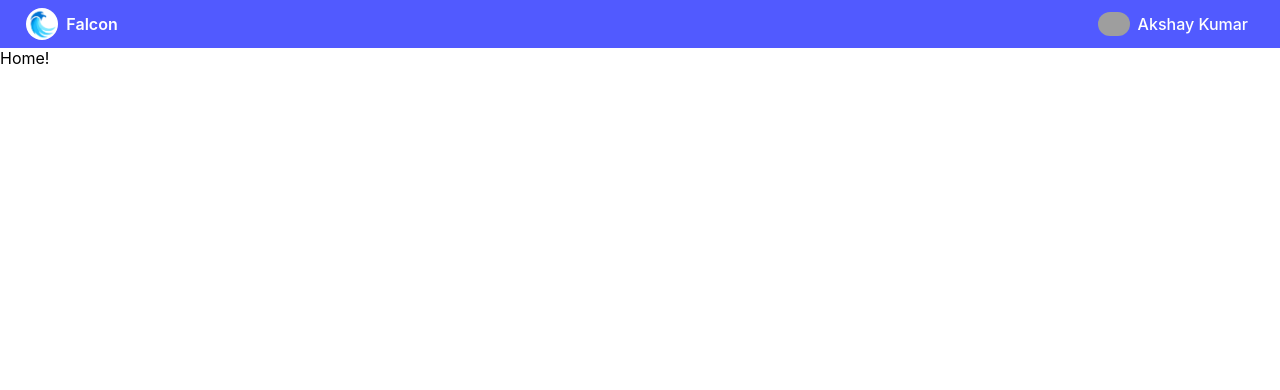
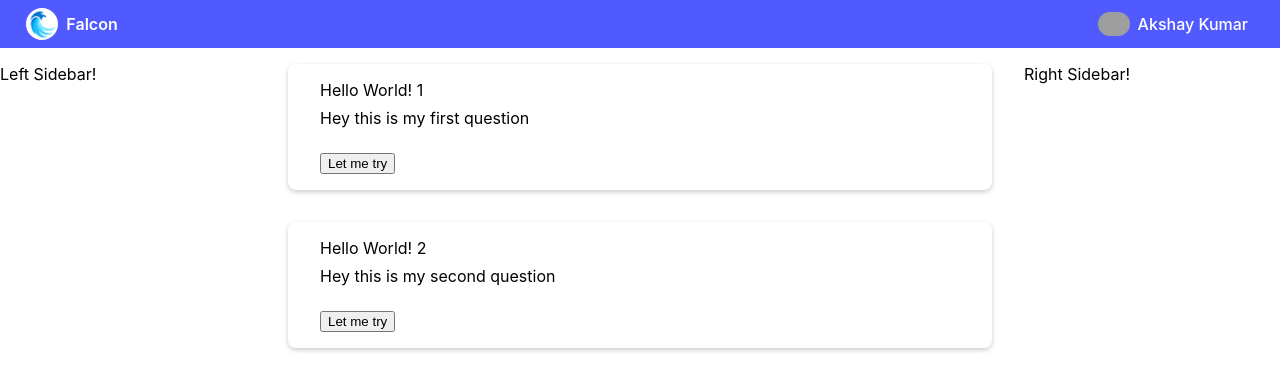
Before and after one commit to yogesh-aggarwal/falcon-qna, a React (Create React App) app: page / in a window 1280 px wide. Shown: the top 390 px of the page. Built offline with nearby package versions, Linux system fonts and the light colour scheme; grey boxes are pictures that could not be loaded.

Commit message:
Added minor styling

```diff
--- /dev/null
+++ b/src/components/global/Question/Card/Card.scss
@@ -0,0 +1,14 @@
+.QuestionCardContainer {
+  border-radius: 0.5rem;
+  box-shadow: 0 2px 5px #ccc;
+  margin-bottom: 2rem;
+  padding: 1rem 2rem;
+
+  .content {
+    margin-top: 0.5rem;
+  }
+
+  .actions {
+    margin-top: 1.5rem;
+  }
+}
--- a/src/components/global/Question/Card/Card.tsx
+++ b/src/components/global/Question/Card/Card.tsx
@@ -4,6 +4,9 @@ import {
   QuestionInterface,
 } from "../../../../data/interfaces/data";
 import { State } from "../../../../data/state";
+
+/// Styles
+import "./Card.scss";
 
 interface PropsInterface {
   id: string;
@@ -21,13 +24,21 @@ export class QuestionCard extends React.Component<PropsInterface> {
   componentDidMount() {
     State.state.subscribe((state: StateInterface) => {
       if (state.questions) {
-        console.log(state.questions[this.id]);
         this.setState(state.questions[this.id]);
       }
     });
   }
 
   render() {
-    return <div className="QuestionCardContainer"></div>;
+    return (
+      <div className="QuestionCardContainer">
+        <div className="title">{this.state.title}</div>
+        <div className="content">{this.state.content}</div>
+
+        <div className="actions">
+          <button>Let me try</button>
+        </div>
+      </div>
+    );
   }
 }
--- /dev/null
+++ b/src/components/routes/Home/Home.scss
@@ -0,0 +1,7 @@
+.HomeComponentContainer {
+  margin-top: 1rem;
+
+  display: grid;
+  grid-template-columns: minmax(15rem, 20vw) auto minmax(15rem, 20vw);
+  grid-column-gap: 2rem;
+}
--- a/src/components/routes/Home/Home.tsx
+++ b/src/components/routes/Home/Home.tsx
@@ -1,8 +1,10 @@
 import React from "react";
 import { StateInterface } from "../../../data/interfaces/data";
-import { UserState } from "../../../data/userState";
 import { QuestionCard } from "../../global/Question/Card/Card";
 import { State } from "../../../data/state";
+
+/// Styles
+import "./Home.scss";
 
 export class Home extends React.Component {
   state: StateInterface = {};
@@ -15,12 +17,9 @@ export class Home extends React.Component {
 
   render() {
     return (
-      <div
-        onClick={() => {
-          UserState.state.next({ name: "Yogesh Aggarwal" });
-        }}
-      >
-        Home! {this.state.name}
+      <div className="HomeComponentContainer">
+        <div className="LeftSidebar">Left Sidebar!</div>
+        <div className="Cards">
           {(() => {
             if (this.state.questions) {
               return Object.keys(this.state.questions).map((key: string) => {
@@ -31,6 +30,8 @@ export class Home extends React.Component {
             }
           })()}
         </div>
+        <div className="RightSidebar">Right Sidebar!</div>
+      </div>
     );
   }
 }
--- a/src/data/state.ts
+++ b/src/data/state.ts
@@ -7,8 +7,14 @@ export class State {
     StateInterface
   >({
     questions: {
-      abcd: { title: "Hello World! 1" },
-      efgh: { title: "Hello World! 2" },
+      abcd: {
+        title: "Hello World! 1",
+        content: "Hey this is my first question",
+      },
+      efgh: {
+        title: "Hello World! 2",
+        content: "Hey this is my second question",
+      },
     },
   });
 
```
Lines whose indentation alone changed are shown as unchanged.
